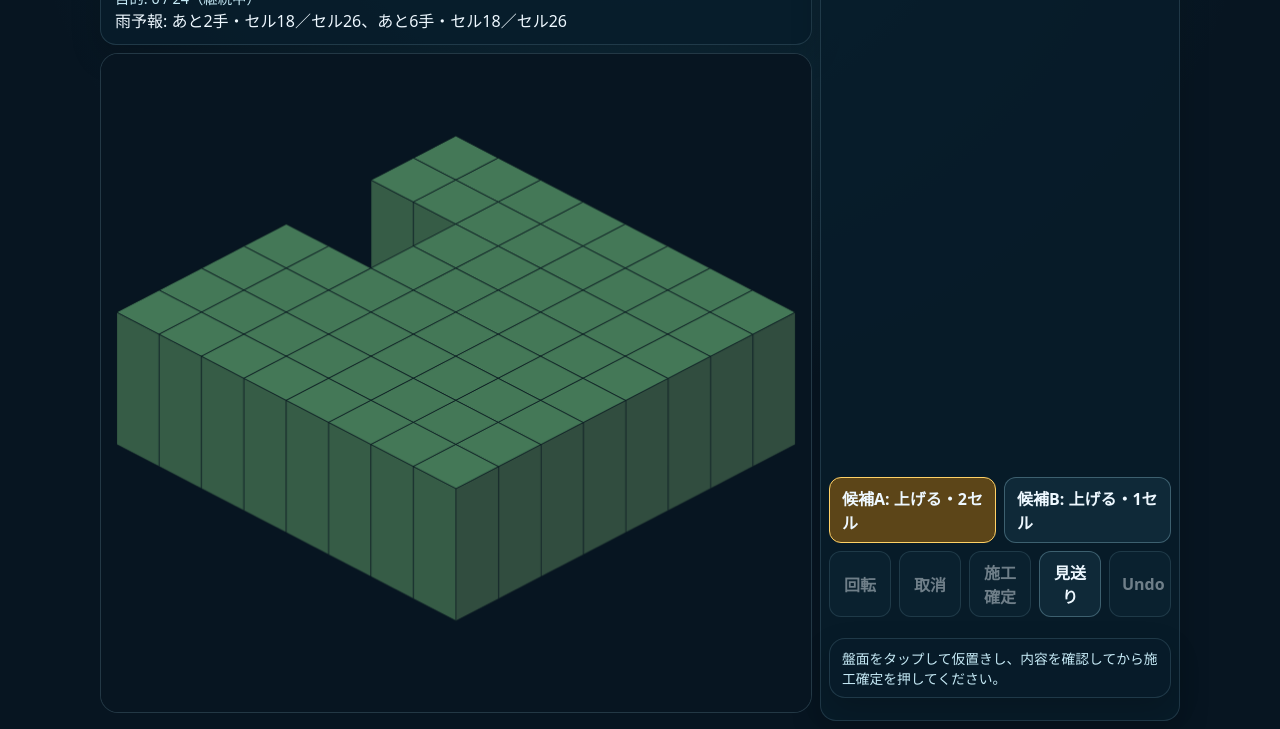
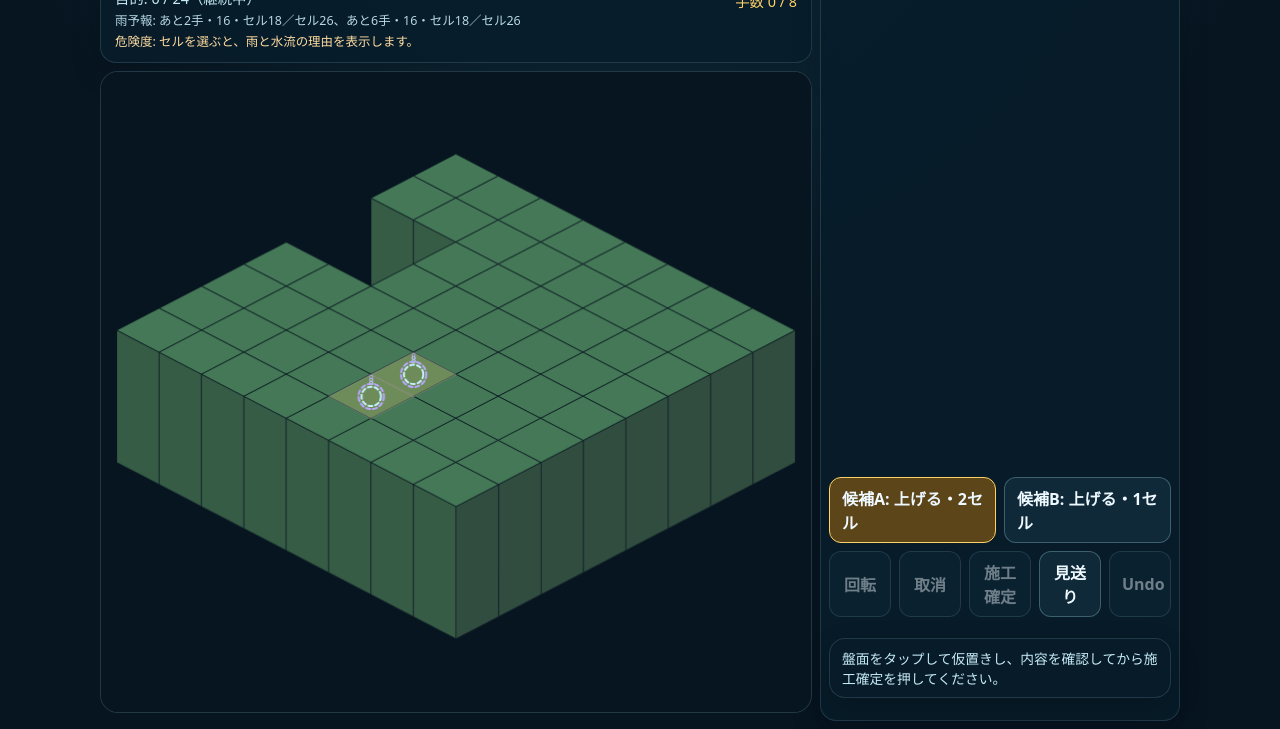
Before and after one commit to chameleonjp-lab/nagashimasu, a website built with Vite: page index.html in a window 1280 px wide. Shown: the part 71-800 px from the top of the page. Built offline with nearby package versions, Linux system fonts and the light colour scheme.

Commit message:
Add forecast and risk presentation

```diff
--- a/src/main.ts
+++ b/src/main.ts
@@ -7,6 +7,7 @@ import { getBuiltInStage } from './domain/stages';
 import { createIsometricLayout, hitTestCell } from './presentation/isometric';
 import { PointerController } from './presentation/pointer-controller';
 import { renderIsometricBoard } from './presentation/board-renderer';
+import { buildStageProjection, riskLabel } from './presentation/stage-projection';
 import type { IsometricLayout } from './presentation/isometric';
 
 const root = document.querySelector<HTMLDivElement>('#app');
@@ -25,6 +26,7 @@ appRoot.innerHTML = `
         <h1 class="game-title">ナガシマス — はじめの池</h1>
         <p class="game-objective" id="objective"></p>
         <p class="forecast-line" id="forecast"></p>
+        <p class="game-risk" id="risk"></p>
       </div>
       <p class="game-turn" id="turn"></p>
     </header>
@@ -61,6 +63,7 @@ const canvasContext = context;
 const stageElement = required<HTMLElement>('.game-stage');
 const objectiveElement = required<HTMLElement>('#objective');
 const forecastElement = required<HTMLElement>('#forecast');
+const riskElement = required<HTMLElement>('#risk');
 const turnElement = required<HTMLElement>('#turn');
 const messageElement = required<HTMLElement>('#message');
 const candidateButtons = [
@@ -124,18 +127,36 @@ function render(): void {
   const currentLayout = layout;
   if (currentLayout === null) return;
   const view = controller.view;
+  const projection = buildStageProjection(
+    currentStage,
+    view.snapshot,
+    view.forecasts,
+    view.preview
+  );
   renderIsometricBoard(canvasContext, view.snapshot.board, currentLayout, {
     selectedCell: view.pending?.anchorIndex ?? null,
-    preview: view.preview
+    preview: view.preview,
+    forecastCells: projection.forecastCells,
+    riskCells: projection.risks
   });
 
   const progress = getStageObjectiveProgress(currentStage, view.snapshot.board, view.snapshot.metrics);
   objectiveElement.textContent = `目的: ${progress.value} / ${progress.target}（${view.snapshot.phase === 'awaiting-turn' ? '継続中' : view.snapshot.phase}）`;
   const forecastText = view.forecasts.length === 0
     ? '雨予報: なし'
-    : `雨予報: ${view.forecasts.map((forecast) => `あと${forecast.turnsUntil}手・${forecast.cells.map((cell) => `セル${cell.index + 1}`).join('／')}`).join('、')}`;
+    : `雨予報: ${projection.forecasts.map((forecast) => `あと${forecast.turnsUntil}手・${forecast.totalAmount}・${forecast.cells.map((cell) => `セル${cell.index + 1}`).join('／')}`).join('、')}`;
   forecastElement.textContent = forecastText;
   turnElement.textContent = `手数 ${view.snapshot.completedTurns} / ${currentStage.maxTurns}`;
+
+  const selectedRisk = view.pending === null
+    ? null
+    : projection.risks[view.pending.anchorIndex] ?? null;
+  if (selectedRisk === null) {
+    riskElement.textContent = '危険度: セルを選ぶと、雨と水流の理由を表示します。';
+  } else {
+    const reasons = selectedRisk.reasons.length > 0 ? selectedRisk.reasons.join('／') : '今の予測では大きな危険はありません';
+    riskElement.textContent = `セル${selectedRisk.index + 1} 危険度: ${riskLabel(selectedRisk.level)} — ${reasons}`;
+  }
 
   for (const card of view.candidates) {
     const button = candidateButtons[card.slot];
--- a/src/presentation/board-renderer.ts
+++ b/src/presentation/board-renderer.ts
@@ -1,6 +1,7 @@
 import { CellFlag, Direction, CELL_COUNT } from '../domain/constants';
 import type { BoardSnapshot, FlowStepResult, RainEvent } from '../domain/types';
 import type { StageTurnPreview } from '../domain/stage-session';
+import type { ForecastCellView, StageCellRiskView } from './stage-projection';
 import {
   getCellGeometry,
   insetDiamond,
@@ -13,6 +14,8 @@ export interface BoardRenderOptions {
   readonly selectedCell?: number | null;
   readonly preview?: StageTurnPreview | null;
   readonly rainCells?: readonly RainEvent[];
+  readonly forecastCells?: readonly ForecastCellView[];
+  readonly riskCells?: readonly StageCellRiskView[];
   readonly background?: string;
 }
 
@@ -159,6 +162,56 @@ function drawFlowPreview(
   }
 }
 
+function riskColor(level: StageCellRiskView['level']): string {
+  switch (level) {
+    case 'caution': return 'rgba(255, 209, 102, 0.22)';
+    case 'danger': return 'rgba(255, 145, 92, 0.28)';
+    case 'critical': return 'rgba(255, 92, 92, 0.34)';
+    case 'safe': return 'transparent';
+  }
+}
+
+function forecastColor(eventIndex: number): string {
+  return eventIndex % 2 === 0 ? '#c8f1ff' : '#b9a7ff';
+}
+
+function drawRiskOverlay(
+  context: CanvasRenderingContext2D,
+  layout: IsometricLayout,
+  snapshot: Pick<BoardSnapshot, 'terrain'>,
+  risks: readonly StageCellRiskView[]
+): void {
+  for (const risk of risks) {
+    if (risk.level === 'safe') continue;
+    const geometry = getCellGeometry(layout, snapshot, risk.index);
+    fillPolygon(context, geometry.top, riskColor(risk.level), 'rgba(255, 255, 255, 0.18)', 1.5);
+  }
+}
+
+function drawForecastOverlay(
+  context: CanvasRenderingContext2D,
+  layout: IsometricLayout,
+  snapshot: Pick<BoardSnapshot, 'terrain'>,
+  forecastCells: readonly ForecastCellView[]
+): void {
+  context.setLineDash([4, 3]);
+  for (const forecast of forecastCells) {
+    const geometry = getCellGeometry(layout, snapshot, forecast.index);
+    const radius = Math.max(5, layout.tileHeight * 0.22) + forecast.eventIndex * 3;
+    context.beginPath();
+    context.arc(geometry.center.x, geometry.center.y, radius, 0, Math.PI * 2);
+    context.strokeStyle = forecastColor(forecast.eventIndex);
+    context.lineWidth = 2;
+    context.stroke();
+    context.font = `${Math.max(9, Math.round(layout.tileHeight * 0.2))}px system-ui, sans-serif`;
+    context.textAlign = 'center';
+    context.textBaseline = 'middle';
+    context.fillStyle = forecastColor(forecast.eventIndex);
+    context.fillText(String(forecast.amount), geometry.center.x, geometry.center.y - radius - 4);
+  }
+  context.setLineDash([]);
+}
+
 /** Draws one deterministic board frame. It contains no game-rule calculations. */
 export function renderIsometricBoard(
   context: CanvasRenderingContext2D,
@@ -214,6 +267,9 @@ export function renderIsometricBoard(
     drawEdgeMarker(context, geometry, snapshot.dangerEdgeMask[index] ?? 0, Direction.West, '#ff6b6b');
   }
 
+  drawRiskOverlay(context, layout, renderSnapshot, options.riskCells ?? []);
+  drawForecastOverlay(context, layout, renderSnapshot, options.forecastCells ?? []);
+
   const selectedCell = options.selectedCell ?? null;
   if (selectedCell !== null && selectedCell >= 0 && selectedCell < CELL_COUNT) {
     const geometry = getCellGeometry(layout, renderSnapshot, selectedCell);
--- /dev/null
+++ b/src/presentation/stage-projection.ts
@@ -0,0 +1,176 @@
+import { CellFlag } from '../domain/constants';
+import type { ValidatedStageDefinition } from '../domain/stage-definition';
+import type { StageRainForecast, StageSessionSnapshot, StageTurnPreview } from '../domain/stage-session';
+import type { FlowStepResult, RainEvent, WaterTransfer } from '../domain/types';
+
+export type StageRiskLevel = 'safe' | 'caution' | 'danger' | 'critical';
+
+export interface ForecastCellView extends RainEvent {
+  readonly eventIndex: number;
+  readonly turn: number;
+  readonly turnsUntil: number;
+}
+
+export interface StageForecastView {
+  readonly eventIndex: number;
+  readonly turn: number;
+  readonly turnsUntil: number;
+  readonly totalAmount: number;
+  readonly cells: readonly ForecastCellView[];
+}
+
+export interface StageCellRiskView {
+  readonly index: number;
+  readonly level: StageRiskLevel;
+  readonly reasons: readonly string[];
+  readonly water: number;
+  readonly terrain: number;
+  readonly forecastAmount: number;
+  readonly protectedCell: boolean;
+}
+
+export interface StageProjection {
+  readonly forecasts: readonly StageForecastView[];
+  readonly forecastCells: readonly ForecastCellView[];
+  readonly risks: readonly StageCellRiskView[];
+}
+
+const RISK_ORDER: readonly StageRiskLevel[] = Object.freeze([
+  'safe',
+  'caution',
+  'danger',
+  'critical'
+]);
+
+function maxRisk(left: StageRiskLevel, right: StageRiskLevel): StageRiskLevel {
+  return RISK_ORDER.indexOf(left) >= RISK_ORDER.indexOf(right) ? left : right;
+}
+
+function addReason(reasons: string[], reason: string): void {
+  if (!reasons.includes(reason) && reasons.length < 2) reasons.push(reason);
+}
+
+function forecastViews(forecasts: readonly StageRainForecast[]): readonly StageForecastView[] {
+  return Object.freeze(
+    forecasts.map((forecast) => Object.freeze({
+      eventIndex: forecast.eventIndex,
+      turn: forecast.turn,
+      turnsUntil: forecast.turnsUntil,
+      totalAmount: forecast.cells.reduce((total, cell) => total + cell.amount, 0),
+      cells: Object.freeze(
+        forecast.cells.map((cell) => Object.freeze({
+          index: cell.index,
+          amount: cell.amount,
+          eventIndex: forecast.eventIndex,
+          turn: forecast.turn,
+          turnsUntil: forecast.turnsUntil
+        }))
+      )
+    }))
+  );
+}
+
+function transferSources(
+  result: FlowStepResult | null,
+  predicate: (transfer: WaterTransfer) => boolean
+): ReadonlySet<number> {
+  if (result === null) return new Set<number>();
+  return new Set(result.transfers.filter(predicate).map((transfer) => transfer.from));
+}
+
+function protectedOverflowCells(preview: StageTurnPreview | null): ReadonlySet<number> {
+  if (preview === null) return new Set<number>();
+  return new Set(preview.nextFlow.protectedOverflows.map((overflow) => overflow.index));
+}
+
+function safeDrainCells(preview: StageTurnPreview | null): ReadonlySet<number> {
+  if (preview === null) return new Set<number>();
+  return new Set(preview.nextFlow.drains.map((drain) => drain.index));
+}
+
+/** Builds display-only risk information from exact snapshot and preview evidence. */
+export function buildStageProjection(
+  definition: ValidatedStageDefinition,
+  snapshot: StageSessionSnapshot,
+  forecasts: readonly StageRainForecast[],
+  preview: StageTurnPreview | null
+): StageProjection {
+  const forecastViewsValue = forecastViews(forecasts);
+  const forecastCells = Object.freeze(forecastViewsValue.flatMap((forecast) => forecast.cells));
+  const nextRainByCell = new Map<number, number>();
+  for (const cell of forecastViewsValue[0]?.cells ?? []) {
+    nextRainByCell.set(cell.index, (nextRainByCell.get(cell.index) ?? 0) + cell.amount);
+  }
+
+  const dangerSources = transferSources(
+    preview?.nextFlow ?? null,
+    (transfer) => transfer.kind === 'danger-edge'
+  );
+  const safeSources = safeDrainCells(preview);
+  const overflowCells = protectedOverflowCells(preview);
+  const risks: StageCellRiskView[] = [];
+
+  for (let index = 0; index < snapshot.board.terrain.length; index += 1) {
+    const water = snapshot.board.water[index] ?? 0;
+    const terrain = snapshot.board.terrain[index] ?? 0;
+    const protectedCell = ((definition.board.cellFlags[index] ?? snapshot.board.cellFlags[index] ?? 0) & CellFlag.Protected) !== 0;
+    const protectedLimit = snapshot.board.protectedWaterLimit[index] ?? 0;
+    const forecastAmount = nextRainByCell.get(index) ?? 0;
+    let level: StageRiskLevel = 'safe';
+    const reasons: string[] = [];
+
+    if (protectedCell && water > protectedLimit) {
+      level = maxRisk(level, 'critical');
+      addReason(reasons, '現在の水位が保護上限を超えています');
+    }
+    if ((snapshot.metrics.peakOverflowByCell[index] ?? 0) > 0) {
+      level = maxRisk(level, 'critical');
+      addReason(reasons, 'この保護セルでは浸水が発生しています');
+    }
+    if (overflowCells.has(index)) {
+      level = maxRisk(level, 'critical');
+      addReason(reasons, '次の水流で保護セルへ浸水します');
+    }
+    if (dangerSources.has(index)) {
+      level = maxRisk(level, 'danger');
+      addReason(reasons, '次の水流で危険側の出口へ流れます');
+    }
+    if (safeSources.has(index)) {
+      level = maxRisk(level, 'caution');
+      addReason(reasons, '次の水流で安全排水口へ流れます');
+    }
+    if (forecastAmount > 0) {
+      const rainWouldOverflow = protectedCell && water + forecastAmount > protectedLimit;
+      level = maxRisk(level, rainWouldOverflow ? 'danger' : 'caution');
+      addReason(reasons, `次の雨が${forecastAmount}降ります`);
+    }
+    if (preview?.placementCells.includes(index)) {
+      addReason(reasons, 'このセルが施工対象です');
+    }
+
+    risks.push(Object.freeze({
+      index,
+      level,
+      reasons: Object.freeze(reasons),
+      water,
+      terrain,
+      forecastAmount,
+      protectedCell
+    }));
+  }
+
+  return Object.freeze({
+    forecasts: forecastViewsValue,
+    forecastCells,
+    risks: Object.freeze(risks)
+  });
+}
+
+export function riskLabel(level: StageRiskLevel): string {
+  switch (level) {
+    case 'safe': return '安全';
+    case 'caution': return '注意';
+    case 'danger': return '危険';
+    case 'critical': return '決壊寸前';
+  }
+}
--- a/src/styles.css
+++ b/src/styles.css
@@ -92,6 +92,7 @@ button:disabled {
 .game-title,
 .game-objective,
 .forecast-line,
+.game-risk,
 .game-status {
   margin: 0;
 }
@@ -104,6 +105,20 @@ button:disabled {
   margin-top: 3px;
   color: #c6eaf6;
   font-size: 0.9rem;
+}
+
+.forecast-line,
+.game-risk {
+  margin-top: 3px;
+  overflow: hidden;
+  color: #b8d9e5;
+  font-size: 0.78rem;
+  text-overflow: ellipsis;
+  white-space: nowrap;
+}
+
+.game-risk {
+  color: #ffdca0;
 }
 
 .game-turn {
```
Also changed, not shown: docs/IP_PROVENANCE.md (+1 -1 lines), docs/PROJECT_PLAN.md (+8 -2 lines), docs/adr/0003-presentation-input.md (+17 -0 lines), tests/unit/stage-projection.test.ts (added, +48 -0 lines), README.md.
